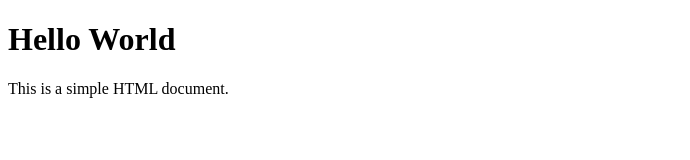
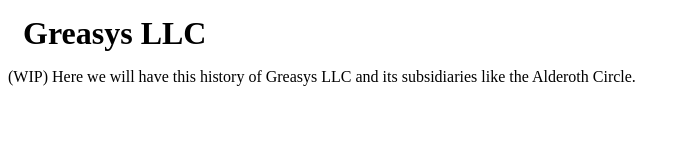
Before and after one commit to JMaynor/TAC-Greasys-Website, a plain HTML site: page site/index.html in a window 1280 px wide. Shown: the whole page, without its empty margins (0-690 px from the left). Drawn offline with Linux system fonts and the light colour scheme.

Commit message:
More basic

```diff
--- a/site/index.html
+++ b/site/index.html
@@ -1,12 +1,15 @@
 <!doctype html>
 <html lang="en-US">
-    <head>
-        <meta charset="utf-8"/>
-        <meta name="viewport" content="width=device-width"/>
-        <title>Hello World</title>
-    </head>
-    <body>
-        <h1>Hello World</h1>
-        <p>This is a simple HTML document.</p>
-    </body>
+
+<head>
+    <meta charset="utf-8" />
+    <meta name="viewport" content="width=device-width" />
+    <title>Greasys LLC</title>
+</head>
+
+<body>
+    <h1 style="margin: 15px !important;">Greasys LLC</h1>
+    <p>(WIP) Here we will have this history of Greasys LLC and its subsidiaries like the Alderoth Circle.</p>
+</body>
+
 </html>
```
